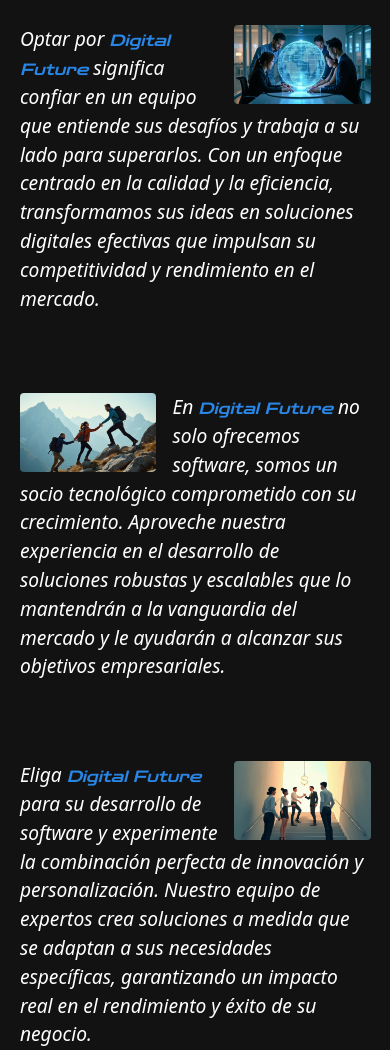
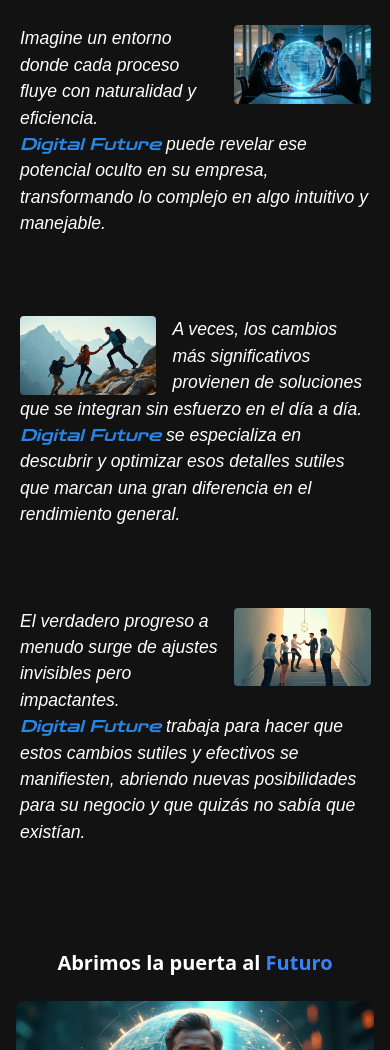
Before and after one commit to gottigjavier/digitalfuture, an Astro site: page / in a window 390 px wide. Shown: the part 1320-2370 px from the top of the page. Built offline with nearby package versions, Linux system fonts and the light colour scheme; Astro itself is replaced by a stand-in of ours.

Commit message:
next Whoamwe

```diff
--- a/src/components/Features.astro
+++ b/src/components/Features.astro
@@ -35,7 +35,7 @@
 <style>
   .principal, h2 {
     opacity: 0.8;
-    font-family:  ZenDots, monospace, sans-serif;
+    font-family: 'ZenDots', monospace, sans-serif;
   }
 
   p {
--- a/src/components/Whoamwe.astro
+++ b/src/components/Whoamwe.astro
@@ -28,11 +28,10 @@
             <img class="imgr rounded my-2" src="/pics/codigo.png" alt="imagen" />
             <span>
                 <i>
-                    Optar por <span class="mainbr">Digital Future</span>
-                    significa confiar en un equipo que entiende sus
-                    desafíos y trabaja a su lado para superarlos. Con un enfoque centrado en la
-                    calidad y la eficiencia, transformamos sus ideas en soluciones digitales
-                    efectivas que impulsan su competitividad y rendimiento en el mercado.
+                    Imagine un entorno donde cada proceso fluye con naturalidad y eficiencia.<br>
+                    <span class="mainbr">Digital Future</span>
+                    puede revelar ese potencial oculto en su empresa, transformando lo complejo
+                    en algo intuitivo y manejable.
                 </i>
             </span>
         </div>
@@ -40,11 +39,11 @@
             <img class="imgl rounded my-2" src="/pics/ayuda.png" alt="imagen" />
             <span>
                 <i>
-                    En <span class="mainbr">Digital Future</span>
-                    no solo ofrecemos software, somos un socio
-                    tecnológico comprometido con su crecimiento. Aproveche nuestra experiencia
-                    en el desarrollo de soluciones robustas y escalables que lo mantendrán a la
-                    vanguardia del mercado y le ayudarán a alcanzar sus objetivos empresariales.
+                    A veces, los cambios más significativos provienen de soluciones que se integran
+                    sin esfuerzo en el día a día.<br>
+                    <span class="mainbr">Digital Future</span>
+                    se especializa en descubrir y optimizar esos detalles sutiles que marcan una
+                    gran diferencia en el rendimiento general.
                 </i>
             </span>
         </div>
@@ -52,11 +51,10 @@
             <img class="imgr rounded my-2" src="/pics/exito.png" alt="imagen" />
             <span>
                 <i>
-                    Eliga <span class="mainbr">Digital Future</span>
-                    para su desarrollo de software y experimente la combinación
-                    perfecta de innovación y personalización. Nuestro equipo de expertos crea soluciones
-                    a medida que se adaptan a sus necesidades específicas, garantizando un impacto real
-                    en el rendimiento y éxito de su negocio.
+                    El verdadero progreso a menudo surge de ajustes invisibles pero impactantes.<br>
+                    <span class="mainbr">Digital Future</span>
+                    trabaja para hacer que estos cambios sutiles y efectivos se manifiesten, abriendo
+                    nuevas posibilidades para su negocio y que quizás no sabía que existían.
                 </i>
             </span>
             </div>
@@ -103,12 +101,13 @@
     }
 
     span {
-        font-size: 1.2rem;
+        font-size: 1.1rem;
         text-wrap: balance;
+        font-family: sans-serif;
     }
 
     .mainbr {
-        font-size: 1rem;
+        font-size: 1.05rem;
         font-family: 'ZenDots';
         color: #2986e5;
     }
@@ -130,6 +129,10 @@
             margin: 0 1vw 5rem 1vw;
         }
 
+        img:hover {
+        width: 50vw;
+    }
+
     }
 
   </style>
```
